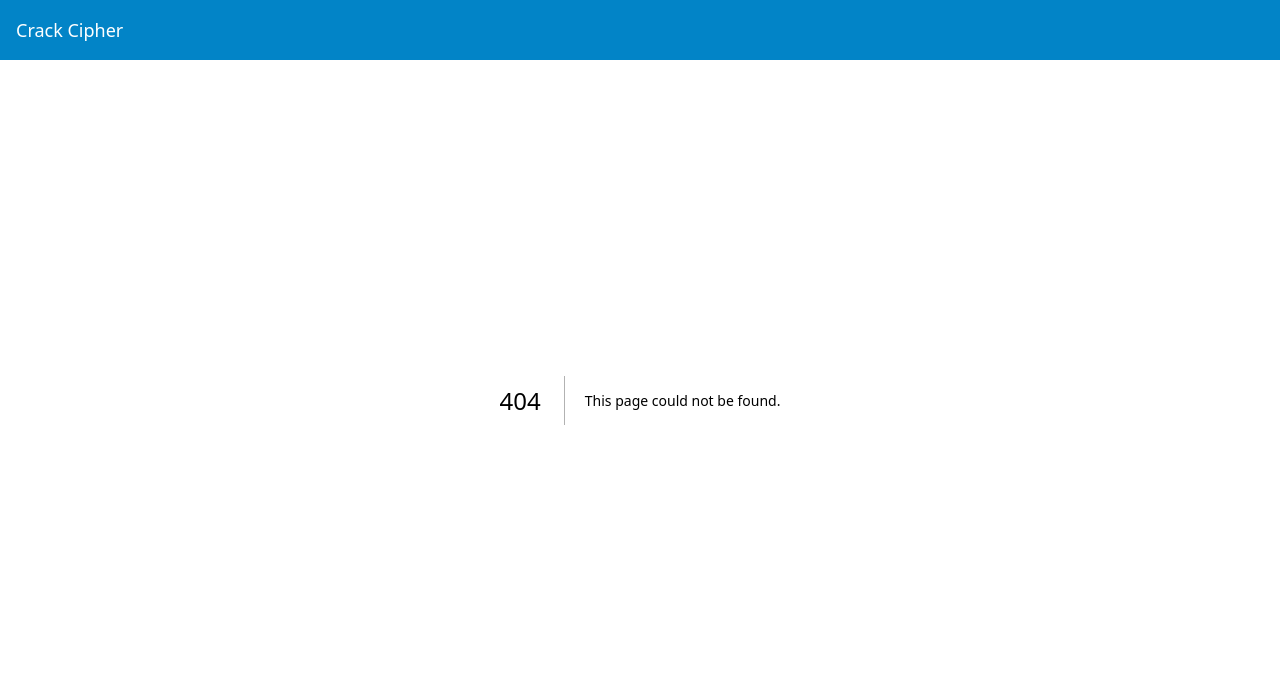
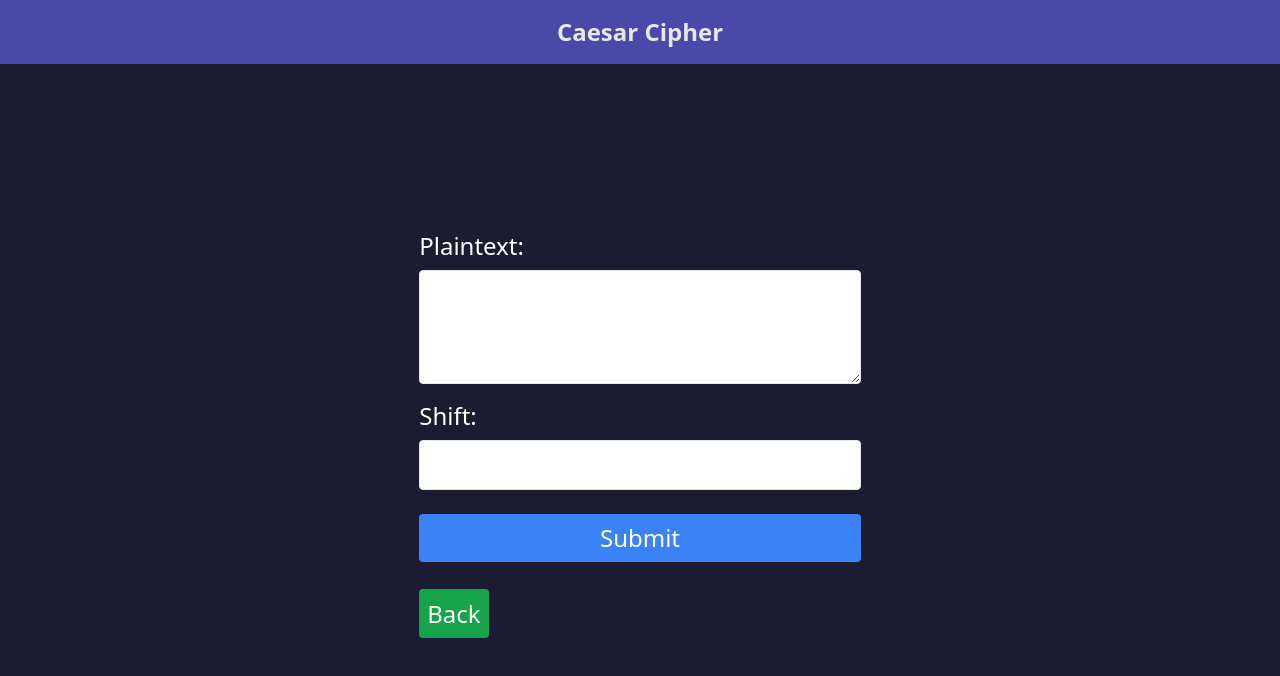
Before and after one commit to emonsingha209/Crack-Cipher, a Next.js app: page /caesar/encode in a window 1280 px wide. Before the commit this address had no page. Shown: the top 676 px of the page. Built offline with nearby package versions, Linux system fonts and the light colour scheme.

Commit message:
caesar encode added

```diff
--- a/components/card.js
+++ b/components/card.js
@@ -1,4 +1,5 @@
 import React from 'react';
+import Link from 'next/link';
 
 export default function Card(props) {
   return (
@@ -13,13 +14,13 @@ export default function Card(props) {
           {props.details}
         </p>
       </div>
-      <div className='mt-4 flex gap-4'>
-        <button className='bg-green-600 text-white p-3 w-1/2 rounded hover:bg-green-700'>
+      <div className='mt-4 flex gap-4 text-center'>
+        <Link href={props.decode} className='bg-green-600 text-white p-3 w-1/2 rounded hover:bg-green-700'>
           Decode
-        </button>
-        <button className='bg-green-600 text-white p-3 w-1/2 rounded hover:bg-green-700'>
+        </Link>
+        <Link href={props.encode} className='bg-green-600 text-white p-3 w-1/2 rounded hover:bg-green-700'>
           Encode
-        </button>
+        </Link>
       </div>
     </div>
   );
--- a/components/navbar.js
+++ b/components/navbar.js
@@ -1,10 +1,10 @@
 import React from 'react'
 
-export default function NavBar() {
+export default function NavBar(props) {
   return (
-    <div className='bg-sky-600 fixed top-0 left-0 right-0 text-white p-4 w-auto'>
-        <div className='text-lg'>
-            <h1>Crack Cipher</h1>
+    <div className='nav fixed top-0 left-0 right-0 text-white p-4 w-auto'>
+        <div className='text-2xl font-extrabold text-gray-200 text-center'>
+            <h1>{props.title}</h1>
         </div>
     </div>
   )
--- a/pages/_app.js
+++ b/pages/_app.js
@@ -1,6 +1,5 @@
 import '@/styles/globals.css';
 import Head from 'next/head';
-import NavBar from '@/components/navbar';
 
 export default function App({ Component, pageProps }) {
   return (
@@ -13,7 +12,6 @@ export default function App({ Component, pageProps }) {
         />
         <link rel='icon' href='/favicon.ico' />
       </Head>
-      <NavBar />
       <Component {...pageProps} />
     </>
   );
--- /dev/null
+++ b/pages/caesar/decode.js
@@ -0,0 +1,11 @@
+import React from 'react'
+
+export default function decode() {
+  return (
+    <main>
+        <div>
+            <p>njasndjak</p>
+        </div>
+    </main>
+  )
+}
--- /dev/null
+++ b/pages/caesar/encode.js
@@ -0,0 +1,95 @@
+import React, { useState } from 'react';
+import Link from 'next/link';
+import NavBar from '@/components/navbar';
+import Header from '@/components/header';
+
+export default function encode() {
+  const [plaintext, setPlaintext] = useState('');
+  const [shift, setShift] = useState('');
+  const [ciphertext, setCiphertext] = useState(null);
+  const [error, setError] = useState(null);
+
+  function convert(text, shift) {
+    const asciiCodes = [];
+    for (let i = 0; i < text.length; i++) {
+      const char = text[i];
+      if (char == ' ' || char == '.') {
+        asciiCodes.push(char.charCodeAt(0));
+      } else {
+        const asciiCode = char.charCodeAt(0);
+        const asciiValue =
+          ((parseInt(asciiCode) - 65 + parseInt(shift)) % 26) + 65;
+        asciiCodes.push(asciiValue);
+      }
+    }
+
+    let alphabet = '';
+    for (let i = 0; i < asciiCodes.length; i++) {
+      const char = String.fromCharCode(asciiCodes[i]);
+      alphabet += char;
+    }
+
+    return alphabet;
+  }
+
+  const handleSubmit = (e) => {
+    e.preventDefault();
+    if (!plaintext || !shift) {
+      setError('Input Field cannot be empty');
+      return;
+    }
+    else {
+        setError('');
+    }
+    const result = convert(plaintext.toUpperCase(), shift);
+    setCiphertext(result);
+  };
+  return (
+    <>
+    <Header title='Caesar Cipher Encode | Crack Cipher' />
+    <NavBar title='Caesar Cipher' />
+    <main className='flex items-center justify-center'>
+      <div className='w-3/5 h-fit p-4 flex flex-col items-center justify-center rounded text-2xl'>
+        <form className='flex flex-col w-3/5 gap-4' onSubmit={handleSubmit}>
+          {error && <p className='mb-4 text-center'>{error}</p>}
+          <label className='flex flex-col gap-2'>
+            Plaintext:
+            <textarea
+              value={plaintext}
+              onChange={(e) => setPlaintext(e.target.value)}
+              className='p-2 border rounded text-black w-full'
+              rows='3'
+            />
+          </label>
+          <label className='flex flex-col gap-2'>
+            Shift:
+            <input
+              type='number'
+              value={shift}
+              onChange={(e) => setShift(e.target.value)}
+              className='p-2 border rounded text-black'
+            />
+          </label>
+          <button
+            type='submit'
+            className='mt-2 px-4 py-2 bg-blue-500 text-white rounded hover:bg-blue-600'
+          >
+            Submit
+          </button>
+        </form>
+        <div className='w-3/5 mt-5 '>
+          {ciphertext && <p>Result: {ciphertext}</p>}
+        </div>
+        <div className='mt-4 w-3/5'>
+          <Link
+            href='../'
+            className='bg-green-600 text-white p-2 rounded hover:bg-green-700'
+          >
+            Back
+          </Link>
+        </div>
+      </div>
+    </main>
+    </>
+  );
+}
--- a/pages/index.js
+++ b/pages/index.js
@@ -1,13 +1,15 @@
 import Card from '@/components/card'
 import Header from '@/components/header'
 import { Inter } from 'next/font/google'
+import NavBar from '@/components/navbar'
 
 const inter = Inter({ subsets: ['latin'] })
 
 export default function Home() {
   return (
-    <div className='bg-gray-800'>
+    <>
       <Header title='Home | Crack Cipher' />
+      <NavBar title='Crack Cipher' />
       <main>
         <div className='grid grid-cols-3 m-4 mb-0 pb-4'>
           <div>
@@ -16,6 +18,8 @@ export default function Home() {
               details='Caesar cipher is a substitution cipher where each letter in the
           plaintext is shifted a certain number of places down or up the
           alphabet.'
+          decode='/caesar/decode'
+          encode='/caesar/encode'
             />
           </div>
           <div>
@@ -23,6 +27,8 @@ export default function Home() {
               name='Monoalphabetic Cipher'
               details='A substitution cipher where each letter in the plaintext is replaced
           by a fixed letter in the ciphertext, using a 26-letter mapping.'
+          decode='/caesar/decode'
+          encode='/caesar/decode'
             />
           </div>
           <div>
@@ -30,6 +36,8 @@ export default function Home() {
               name='Playfair Cipher'
               details='A digraph substitution cipher where pairs of letters in the plaintext
           are replaced using a 5x5 key matrix based on a keyword.'
+          decode='/caesar/decode'
+          encode='/caesar/decode'
             />
           </div>
           <div>
@@ -38,6 +46,8 @@ export default function Home() {
               details='The Polyalphabetic Cipher is a substitution cipher that uses multiple
           alphabets to encrypt the plaintext. Each letter in the plaintext is shifted based
           on a different alphabet determined by a repeating keyword.'
+          decode='/caesar/decode'
+          encode='/caesar/decode'
             />
           </div>
           <div>
@@ -46,6 +56,8 @@ export default function Home() {
               details='The Vigenère Cipher is a type of Polyalphabetic Cipher. It uses a
           keyword to encrypt the plaintext by shifting each letter of the plaintext using
           different Caesar ciphers based on the letters of the keyword.'
+          decode='/caesar/decode'
+          encode='/caesar/decode'
             />
           </div>
           <div>
@@ -54,6 +66,8 @@ export default function Home() {
               details='The Rail Fence Cipher is a transposition cipher. It rearranges plaintext
           in a zigzag pattern over fixed rails, then reads characters row by row to create the
           ciphertext. Not secure for modern encryption.'
+          decode='/caesar/decode'
+          encode='/caesar/decode'
             />
           </div>
           <div>
@@ -66,10 +80,12 @@ export default function Home() {
           involves writing the plaintext into a matrix with a fixed number of columns and then
           rearranging the columns based on a predetermined key before reading the ciphertext column
           by column.'
+          decode='/caesar/decode'
+          encode='/caesar/decode'
             />
           </div>
         </div>
       </main>
-    </div>
+      </>
   )
 }
--- a/styles/globals.css
+++ b/styles/globals.css
@@ -11,4 +11,9 @@ main {
   padding-top: 60px;
   min-height: 100vh;
   color: white;
+  background-color: #1b1b32;
 }
+
+.nav {
+  background-color: #4949a7;
+}
```
